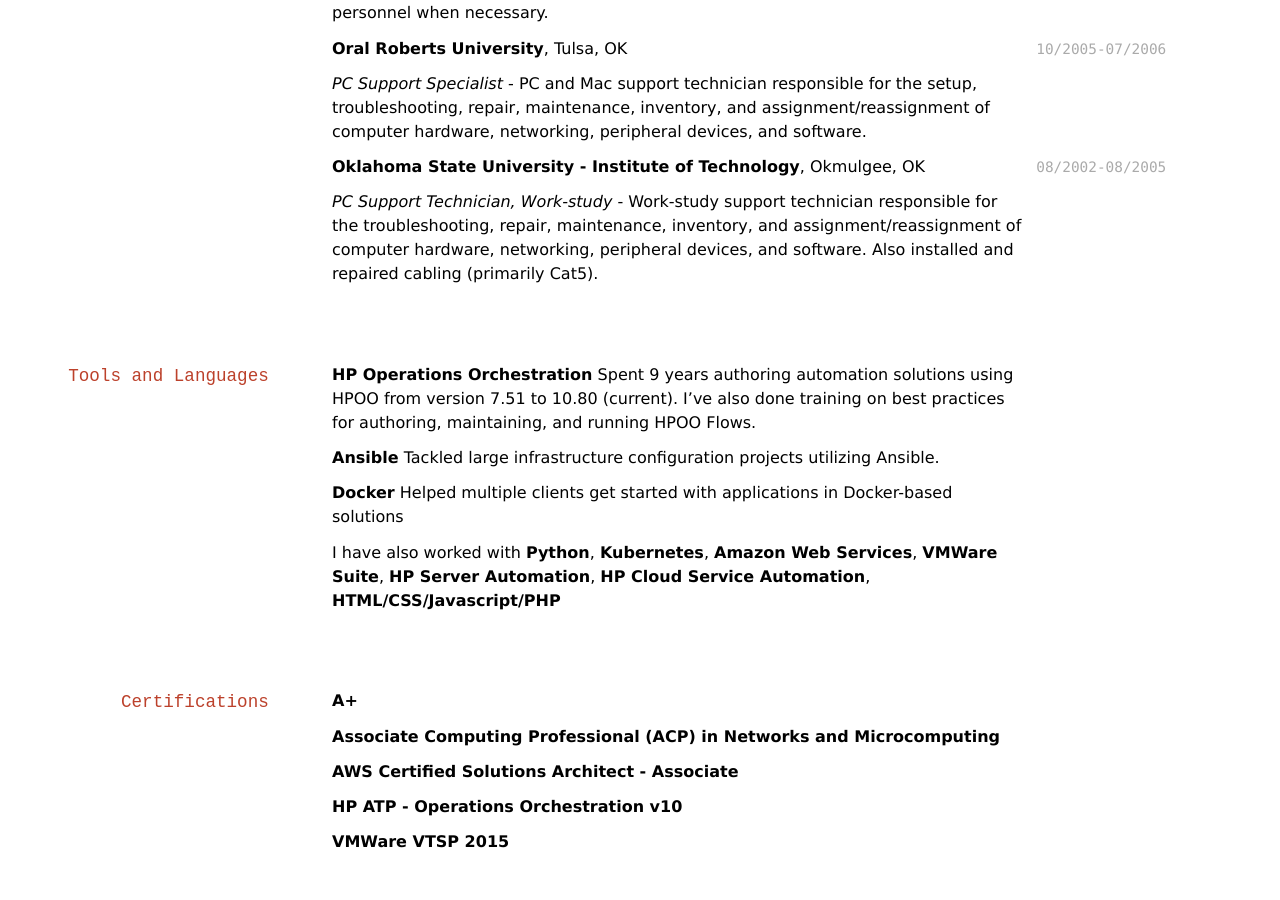
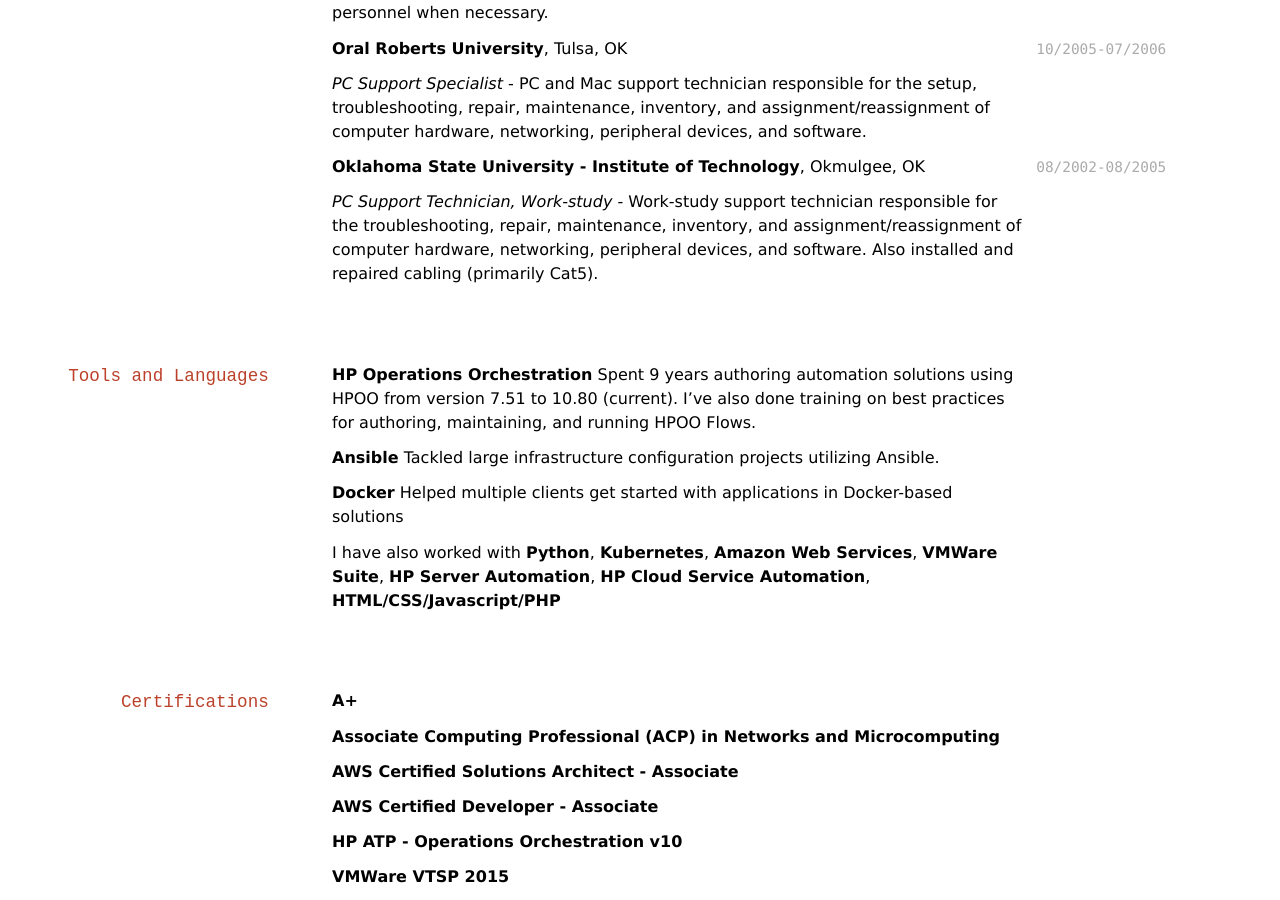
Before and after one commit to audioboxer217/audioboxer217.github.io, a Jekyll site: the page built from index.md, in a window 1280 px wide and 900 px high, scrolled down 1184 px. Built offline with Jekyll 4.4.1, drawn with Linux system fonts in a browser that asks for light colours; before the commit the page ends 2049 px from its top, so only the background shows below that.

Commit message:
Add AWS Dev Cert

```diff
--- a/index.md
+++ b/index.md
@@ -88,6 +88,8 @@
 
 __AWS Certified Solutions Architect - Associate__
 
+__AWS Certified Developer - Associate__
+
 __HP ATP - Operations Orchestration v10__
 
 __VMWare VTSP 2015__
```
